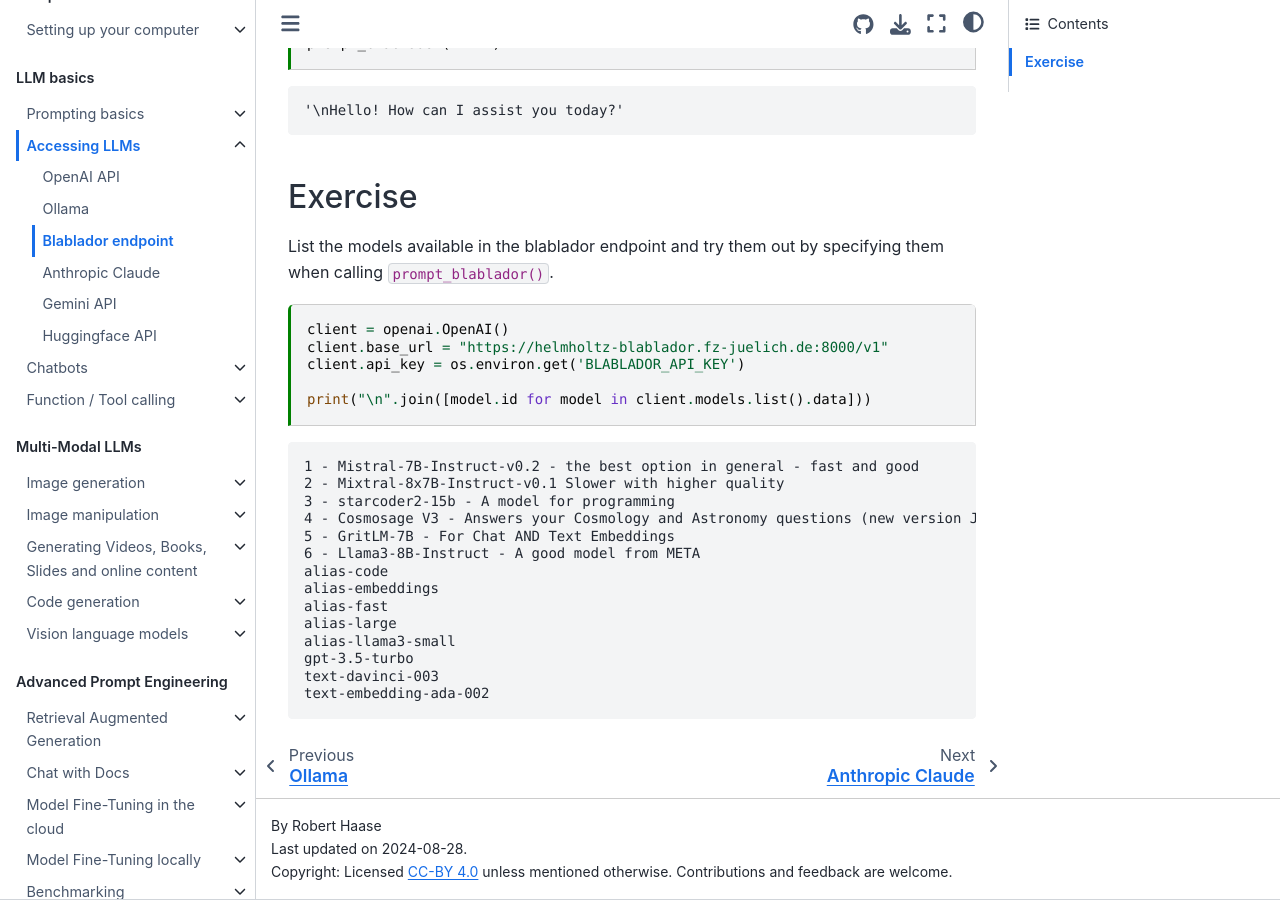
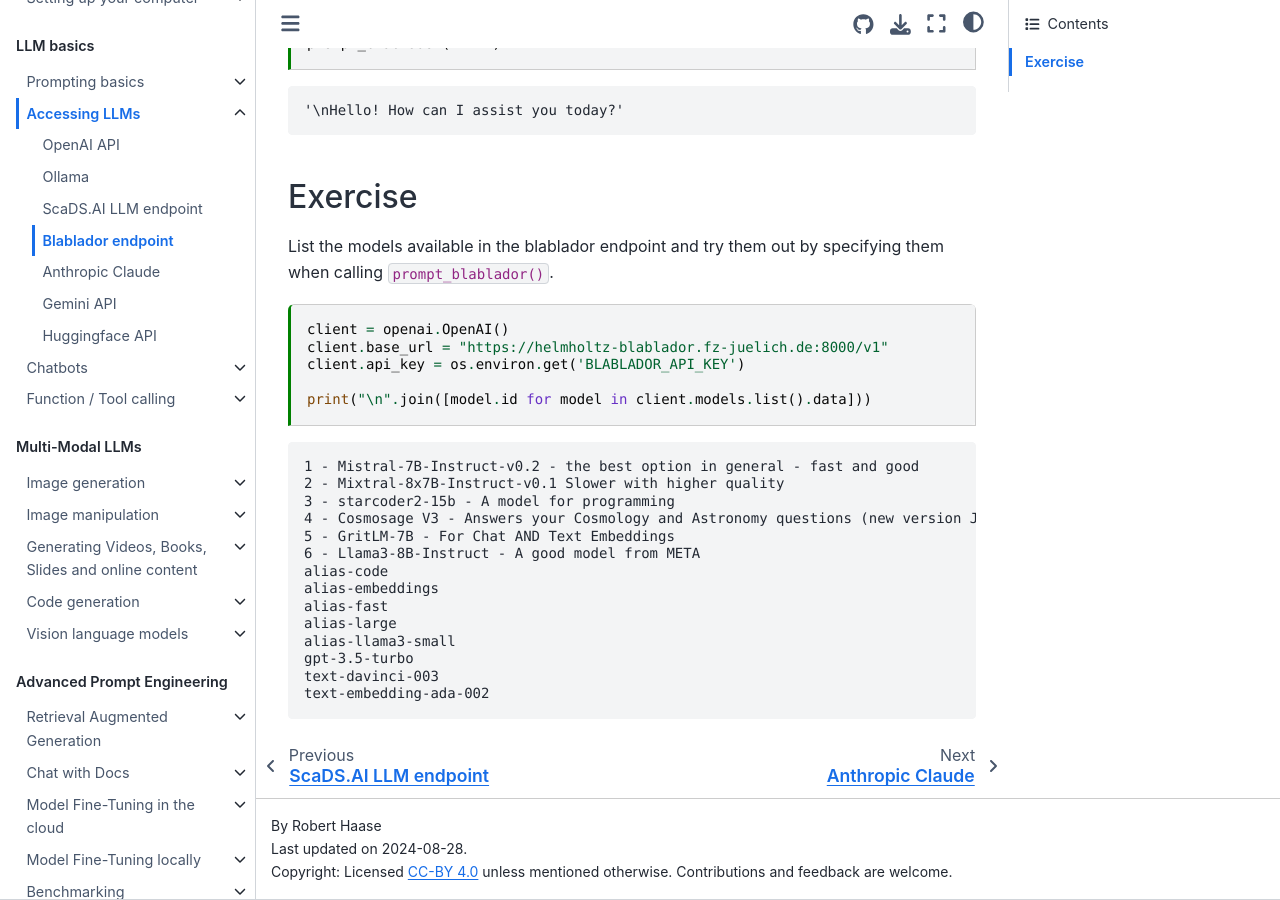
Before and after one commit to ScaDS/generative-ai-notebooks, a Jupyter Book: the page built from docs/15_endpoint_apis/03_blablador_endpoint.ipynb, in a window 1280 px wide and 900 px high, scrolled down 852 px. Built offline with Jupyter Book 1.0.4 settings and Sphinx 7.4.7 and the Sphinx Book theme 1.1.4, drawn with Linux system fonts in a browser that asks for light colours; pages that are not in the unit, such as notebooks, are missing from menus.

Commit message:
added scadsai endpoint

```diff
--- a/docs/_toc.yml
+++ b/docs/_toc.yml
@@ -23,6 +23,7 @@ parts:
       sections:
       - file: 15_endpoint_apis/01_openai_api.ipynb
       - file: 15_endpoint_apis/02_ollama_endpoint.ipynb
+      - file: 15_endpoint_apis/04_scadsai_llm_endpoint.ipynb
       - file: 15_endpoint_apis/03_blablador_endpoint.ipynb
       - file: 15_endpoint_apis/10_anthropic_api.ipynb
       - file: 15_endpoint_apis/20_google_gemini.ipynb
```
Also changed, not shown: docs/15_endpoint_apis/04_scadsai_llm_endpoint.ipynb (added).
